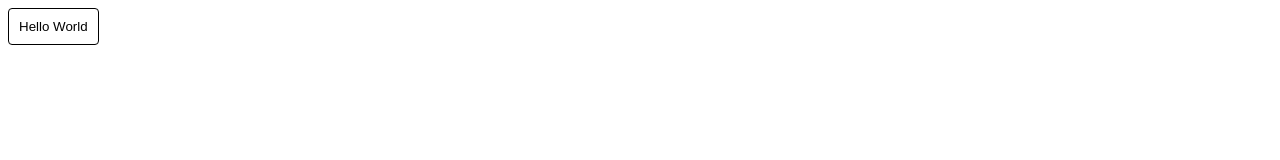
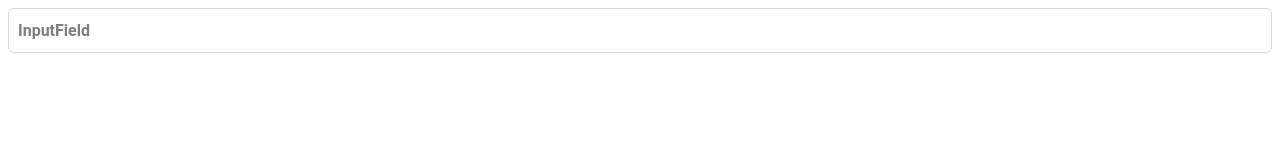
Before and after one commit to ameersami/ded, a React app: page / in a window 1280 px wide. Shown: the top 160 px of the page. Built offline with nearby package versions, Linux system fonts and the light colour scheme.

Commit message:
Created the inputfield component and deleted the button component

```diff
--- a/src/components/Button/Button.styled.tsx
+++ /dev/null
@@ -1,10 +0,0 @@
-import { default as styled } from 'styled-components';
-
-const StyledButton = styled.button`
-  background: white;
-  border: 1px solid black;
-  border-radius: 4px;
-  padding: 10px;
-`;
-
-export default StyledButton;
--- a/src/components/Button/Button.tsx
+++ /dev/null
@@ -1,17 +0,0 @@
-import * as React from 'react';
-
-import { ButtonProps } from '../../declerations/Button.d';
-import StyledButton from './Button.styled';
-
-const Button: React.FunctionComponent<ButtonProps> = (props: ButtonProps) => (
-  <StyledButton onClick={props.onClick}>
-    {props.label}
-  </StyledButton>
-);
-
-Button.defaultProps = {
-  label: 'Hello World',
-  onClick: (e) => {}
-};
-
-export default Button;
--- /dev/null
+++ b/src/components/InputField/InputField.styled.tsx
@@ -0,0 +1,62 @@
+import { default as styled } from 'styled-components';
+
+const InputFieldWrapper = styled.label`
+  display: block;
+  position: relative;
+`;
+
+const InputFieldLabel = styled.span`
+  position: absolute;
+  cursor: text;
+  font-size: 75%;
+  opacity: 1;
+  transition: all .2s;
+  left: 10px;
+  top: 5px;
+  -webkit-transition: all .2s;
+          transition: all .2s;
+  font-family: 'Roboto';
+  font-weight: bold;
+`;
+
+const InputFieldInput = styled.input`
+  width: 100%;
+  font-size: inherit;
+  border: 1px solid #D8D8D8;
+  border-radius: 6px;
+  padding-left: 10px;
+  padding-top: 12px;
+  height: 45px;
+  margin-top: 0px;
+  box-sizing: border-box;
+  font-family: 'Roboto';
+
+  &::placeholder {
+    opacity: 1;
+    transition: all .2s;
+  }
+  &:placeholder-shown:not(:focus)::placeholder {
+      opacity: 0;
+  }
+  /* Label default styles */
+  &:placeholder-shown:not(:focus) + * {
+    font-size: 100%;
+    opacity: .5;
+    top: .80em;
+    left: 10px;
+    font-family: 'Roboto';
+    font-weight: bold;
+  }
+  &:focus {
+    outline: none;
+    border-color: #42BFF7;
+    transition: border-color 0.1s ease-in-out;
+  }
+`;
+
+
+export {
+  InputFieldWrapper,
+  InputFieldLabel,
+  InputFieldInput
+}
--- /dev/null
+++ b/src/components/InputField/InputField.tsx
@@ -0,0 +1,29 @@
+import * as React from 'react';
+
+import { InputFieldProps } from '../../declerations/InputField';
+import { InputFieldWrapper, InputFieldInput, InputFieldLabel } from './InputField.styled';
+
+const InputField: React.FunctionComponent<InputFieldProps> = (props: InputFieldProps) => {
+  return (
+    <InputFieldWrapper className={props.className}>
+      <InputFieldInput
+        type={props.type}
+        onBlur={props.onBlur}
+        onChange={props.onChange}
+        placeholder={props.placeholder}
+      />
+      <InputFieldLabel>{props.label}</InputFieldLabel>
+    </InputFieldWrapper>
+  )
+};
+
+InputField.defaultProps = {
+  className: '',
+  type: 'text',
+  onBlur: (e) => {},
+  onChange: (e) => {},
+  placeholder: ' ',
+  label: 'InputField',
+}
+
+export default InputField;
--- a/src/declerations/Button.d.ts
+++ /dev/null
@@ -1,4 +0,0 @@
-export interface ButtonProps {
-  label?: String;
-  onClick?: (e: React.SyntheticEvent) => any | Function;
-}
--- a/src/index.tsx
+++ b/src/index.tsx
@@ -1,6 +1,6 @@
 import * as React from 'react';
 import * as ReactDOM from 'react-dom';
 
-import Button from './components/Button/Button';
+import InputField from './components/InputField/InputField';
 
-ReactDOM.render(<Button />, document.getElementById('root'));
+ReactDOM.render(<InputField />, document.getElementById('root'));
```
Also changed, not shown: src/declerations/InputField.d.ts (added, +10 -0 lines).
